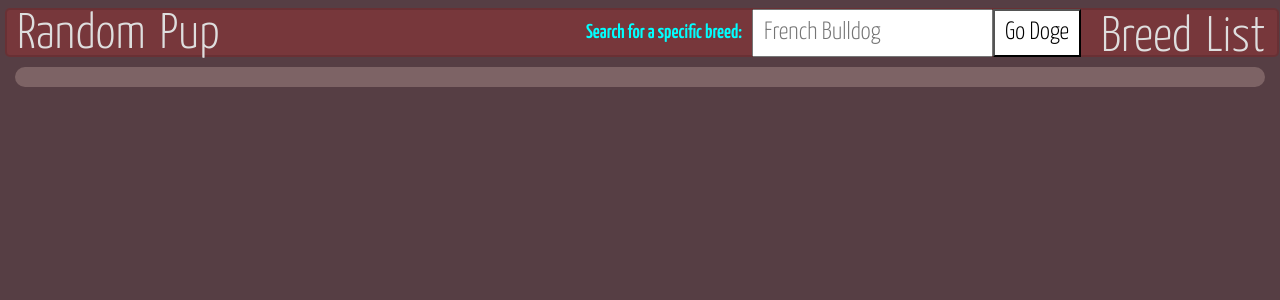
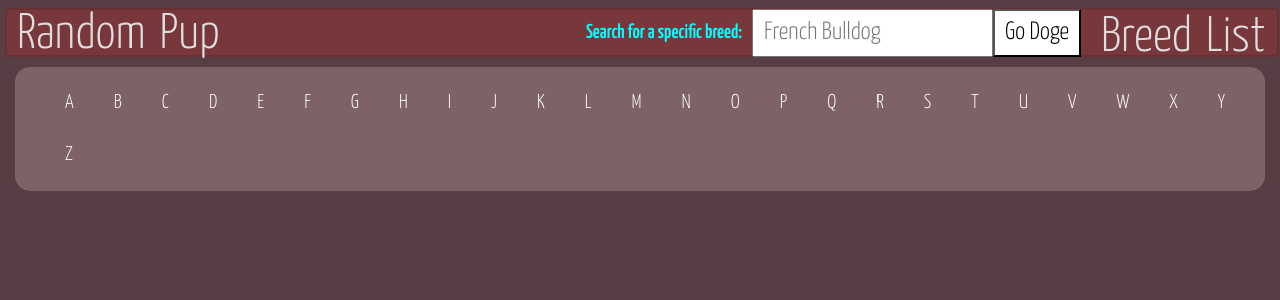
Before and after one commit to Chrisstruong/BreedBeauty, a React (Create React App) app in the folder project-two/: page /ListOfAlpha in a window 1280 px wide. Shown: the top 300 px of the page. Built offline with nearby package versions, Linux system fonts and the light colour scheme.

Commit message:
Trying to finish the listofalpha

```diff
--- a/project-two/src/App.js
+++ b/project-two/src/App.js
@@ -4,6 +4,7 @@ import BreedPhotos from './Components/BreedPhotos'
 import Navbar from './Components/Navbar'
 import RandomDog from './Components/RandomDog';
 import DogList from './Components/DogList';
+import ListOfAlpha from './Components/ListOfAlpha'
 
 
 
@@ -15,8 +16,9 @@ function App() {
     <main>
       <Routes>
         <Route path="/" element={ <RandomDog  />  } />
-        <Route path="/list" element={<DogList />} />
-        <Route path="/list/:nameDog" element={ <BreedPhotos /> } />
+        <Route path="/ListOfAlpha" element={ <ListOfAlpha /> }/>
+        <Route path="/ListOfAlpha/:Alpha" element={<DogList />} />
+        <Route path="/ListOfAlpha/:Alpha/:dogList/:nameDog" element={ <BreedPhotos /> } />
       </Routes>
     </main>
     <footer>
--- a/project-two/src/Components/DogList.js
+++ b/project-two/src/Components/DogList.js
@@ -1,25 +1,27 @@
 import { useState, useEffect } from 'react'
+import { useParams } from 'react-router-dom'
 import { Link } from 'react-router-dom'
 import '../styles/DogList.css'
 
-function DogList (props) {
+function DogList(props) {
     const [dog, setDog] = useState(null)
-    const dogArray = ["affenpinscher", "african", "airedale", "akita", "appenzeller", "australian", "basenji", "beagle", "bluetick", "borzoi", "bouvier", "boxer", "brabancon", "briard", "buhund", "bulldog", "bullterrier", "cattledog", "chihuahua", "chow", "clumber", "cockapoo", "collie", "coonhound", "corgi","cotondetulear", "dachshund", "dalmatian", "dane", "deerhound", "dhole", "dingo", "doberman", "elkhound", "entlebucher", "eskimo", "finnish", "frise", "germanshepherd", "greyhound", "groenendael", "havanese", "hound", "husky", "keeshond", "kelpie", "komondor", "kuvasz", "labradoodle", "labrador", "leonberg", "lhasa", "malamute", "malinois", "maltese", "mastiff", "mexicanhairless", "mix", "mountain", "newfoundland", "otterhound", "ovcharka", "papillon", "pekinese", "pembroke", "pinscher", "pitbull", "pointer", "pomeranian", "poodle", "pug", "puggle", "pyrenees", "redbone", "retriever", "ridgeback", "rottweiler", "saluki", "samoyed", "schipperke", "schnauzer", "segugio", "setter", "sharpei", "sheepdog", "shiba", "shihtzu", "spaniel", "springer", "stbernard", "terrier", "tervuren", "vizsla", "waterdog", "weimaraner","whippet", "wolfhound"]
-    return (
-        <>
-        <div className="dog-list">
-            {dogArray.map((elDog, idx) => (
-                <Link to = {`/list/${elDog}`} key={idx}>
-                    <div className="dog-list-inner">
-                        <ul>
-                        <li>{elDog.charAt(0).toUpperCase() + elDog.slice(1)}</li>
-                        </ul>
-                    </div>
-                </Link>
-            ))}
-        </div>
-        </>
-    )
+    const { Alpha } = useParams()
+    const dogArray = ["affenpinscher", "african", "airedale", "akita", "appenzeller", "australian", "basenji", "beagle", "bluetick", "borzoi", "bouvier", "boxer", "brabancon", "briard", "buhund", "bulldog", "bullterrier", "cattledog", "chihuahua", "chow", "clumber", "cockapoo", "collie", "coonhound", "corgi", "cotondetulear", "dachshund", "dalmatian", "dane", "deerhound", "dhole", "dingo", "doberman", "elkhound", "entlebucher", "eskimo", "finnish", "frise", "germanshepherd", "greyhound", "groenendael", "havanese", "hound", "husky", "keeshond", "kelpie", "komondor", "kuvasz", "labradoodle", "labrador", "leonberg", "lhasa", "malamute", "malinois", "maltese", "mastiff", "mexicanhairless", "mix", "mountain", "newfoundland", "otterhound", "ovcharka", "papillon", "pekinese", "pembroke", "pinscher", "pitbull", "pointer", "pomeranian", "poodle", "pug", "puggle", "pyrenees", "redbone", "retriever", "ridgeback", "rottweiler", "saluki", "samoyed", "schipperke", "schnauzer", "segugio", "setter", "sharpei", "sheepdog", "shiba", "shihtzu", "spaniel", "springer", "stbernard", "terrier", "tervuren", "vizsla", "waterdog", "weimaraner", "whippet", "wolfhound"]
+    // return (
+    //     <>
+    //         <div className="dog-list">
+    //             {dogArray.map((elDog, idx) => (
+    //                 <Link to={`/ListOfAlpha/${Alpha}/${elDog}`} key={idx}>
+    //                     <div className="dog-list-inner">
+    //                         <ul>
+    //                             <li>{elDog.charAt(0).toUpperCase() + elDog.slice(1)}</li>
+    //                         </ul>
+    //                     </div>
+    //                 </Link>
+    //             ))}
+    //         </div>
+    //     </>
+    // )
 }
 
 export default DogList
--- /dev/null
+++ b/project-two/src/Components/ListOfAlpha.js
@@ -0,0 +1,25 @@
+import { useState, useEffect } from 'react'
+import { Link } from 'react-router-dom'
+import '../styles/DogList.css'
+
+function DogList (props) {
+    const [dog, setDog] = useState(null)
+    const alpha = ["A", "B", "C", "D", "E", "F", "G", "H", "I", "J", "K", "L", "M", "N", "O", "P", "Q", "R", "S", "T", "U", "V", "W", "X", "Y", "Z"]
+    return (
+        <>
+        <div className="dog-list">
+            {alpha.map((elDog, idx) => (
+                <Link to = {`/ListOfAlpha/${elDog}`} key={idx}>
+                    <div className="dog-list-inner">
+                        <ul>
+                        <li>{elDog}</li>
+                        </ul>
+                    </div>
+                </Link>
+            ))}
+        </div>
+        </>
+    )
+}
+
+export default DogList
--- a/project-two/src/Components/Navbar.jsx
+++ b/project-two/src/Components/Navbar.jsx
@@ -19,7 +19,7 @@ function Navbar () {
                     </form>
                 </div>
                 <div className="logo">
-                <Link to = "./list">Breed List</Link>
+                <Link to = "./ListOfAlpha">Breed List</Link>
                 </div>
             </div>
         </div>
--- a/project-two/src/Components/RandomDog.jsx
+++ b/project-two/src/Components/RandomDog.jsx
@@ -6,6 +6,7 @@ import '../styles/RandomDog.css'
 
 
 function RandomDog (props) {
+    let storeName
     const [randomDogPic, setRandomDogPic] = useState(null)
     const dogArray = ["affenpinscher", "african", "airedale", "akita", "appenzeller", "australian", "basenji", "beagle", "bluetick", "borzoi", "bouvier", "boxer", "brabancon", "briard", "buhund", "bulldog", "bullterrier", "cattledog", "chihuahua", "chow", "clumber", "cockapoo", "collie", "coonhound", "corgi","cotondetulear", "dachshund", "dalmatian", "dane", "deerhound", "dhole", "dingo", "doberman", "elkhound", "entlebucher", "eskimo", "finnish", "frise", "germanshepherd", "greyhound", "groenendael", "havanese", "hound", "husky", "keeshond", "kelpie", "komondor", "kuvasz", "labradoodle", "labrador", "leonberg", "lhasa", "malamute", "malinois", "maltese", "mastiff", "mexicanhairless", "mix", "mountain", "newfoundland", "otterhound", "ovcharka", "papillon", "pekinese", "pembroke", "pinscher", "pitbull", "pointer", "pomeranian", "poodle", "pug", "puggle", "pyrenees", "redbone", "retriever", "ridgeback", "rottweiler", "saluki", "samoyed", "schipperke", "schnauzer", "segugio", "setter", "sharpei", "sheepdog", "shiba", "shihtzu", "spaniel", "springer", "stbernard", "terrier", "tervuren", "vizsla", "waterdog", "weimaraner","whippet", "wolfhound"]
 
@@ -15,9 +16,13 @@ function RandomDog (props) {
     // let randomNumer = Math.floor(Math.random() * dogAr)
 
     async function fetchRandomDogPic() {
+        storeName = dogArray[randomNumberInRange(0,dogArray.length-1)]
+        console.log("storeName is ",storeName)
         try {
-            const response = await fetch (`https://dog.ceo/api/breed/${dogArray[randomNumberInRange(0,dogArray.length-1)]}/images`)
+            const response = await fetch (`https://dog.ceo/api/breed/${storeName}/images`)
             const randomDogPicNewData = await response.json()
+            console.log(randomDogPicNewData)
+            storeName = randomDogPicNewData
             setRandomDogPic(randomDogPicNewData.message)
         } catch (err) {
             console.log(err)
@@ -35,7 +40,6 @@ function RandomDog (props) {
                     {randomDogPic ? <>
                     <img src={ randomDogPic[randomNumberInRange(0,randomDogPic.length-1)] } alt="" />
                     <button onClick={randomDogPic} id="another">Another!</button>
-
                     </> : <p>Loading random Pic of Breed....</p>}
                 </div>
             </div>
```
Also changed, not shown: project-two/src/Components/AlphaComponents/A.js (added).
